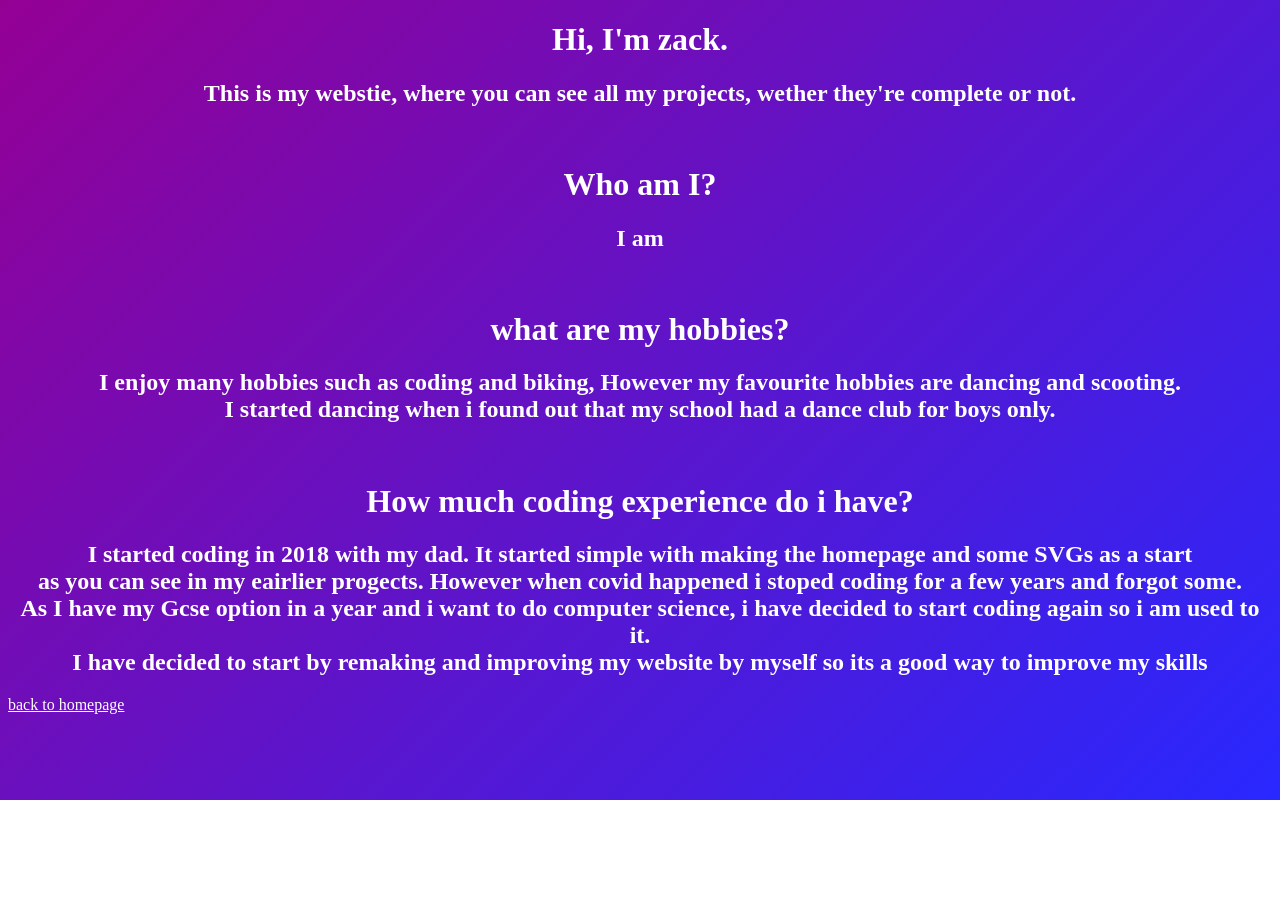
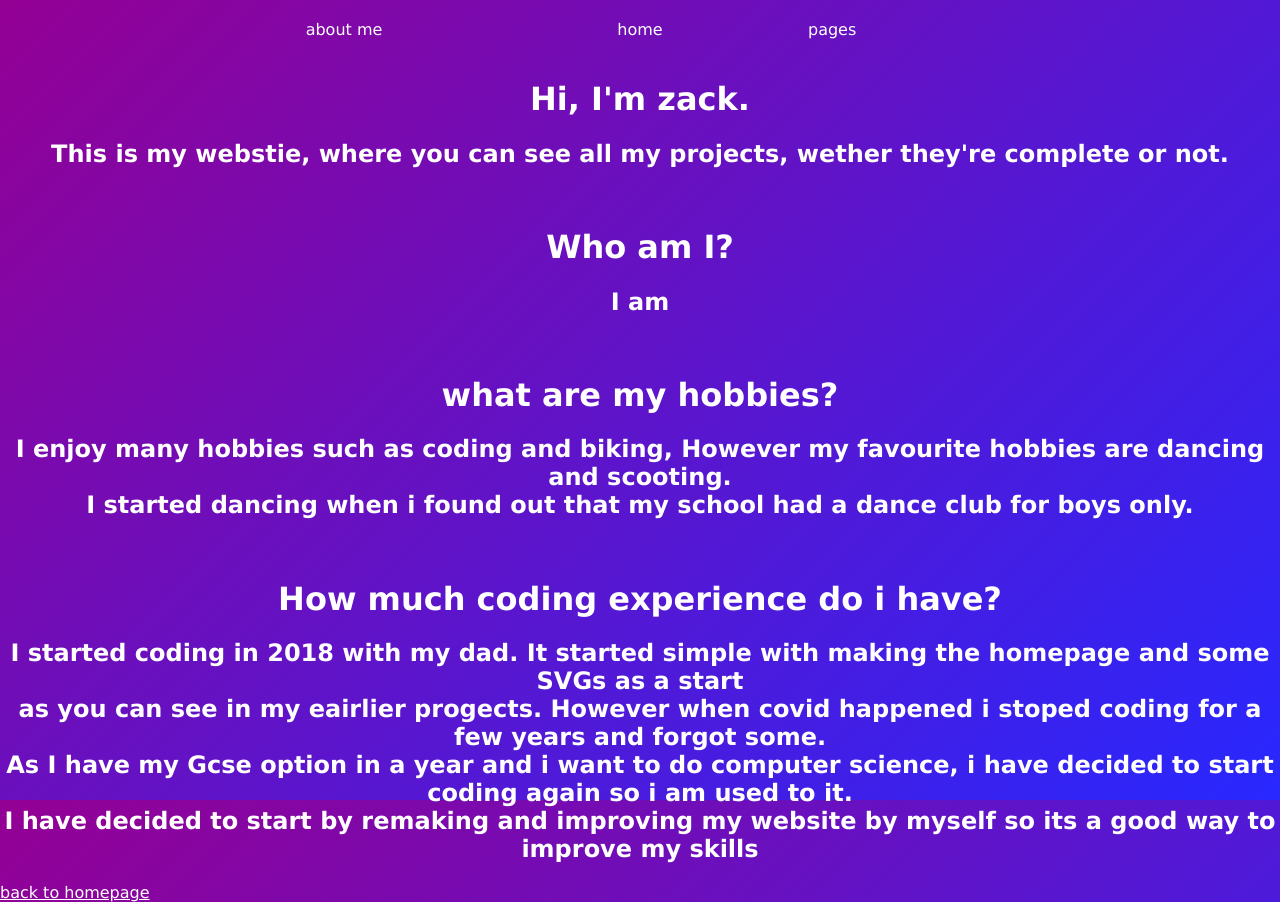
Before and after one commit to zackg2/zack.thegillams.co.uk, a plain HTML site: page main_pages/aboutme.html in a window 1280 px wide. Before the commit the page ends 800 px from the top, so only its background shows below. Drawn offline with Linux system fonts and the light colour scheme.

Commit message:
navigation bar

```diff
--- a/main_pages/aboutme.css
+++ b/main_pages/aboutme.css
@@ -1,8 +1,16 @@
 html {
   background-image: linear-gradient(135deg, rgb(148, 0, 148), rgb(40, 40, 255));
   height: 100%;
+  background-repeat: no-repeat;
+  background-attachment: fixed;
+  font-family: Verdana, Geneva, Tahoma, sans-serif;
+  margin: 0;
+  padding: 0;
 }
-
+body {
+  margin: 0;
+  padding: 0;
+}
 h1 {
   color: white;
   text-align: center;
@@ -17,3 +25,17 @@ h4 {
   color: white;
   text-align: center;
 }
+div {
+  color: white;
+}
+.center {
+  display: flex;
+  justify-content: center;
+  align-items: center;
+}
+
+.float-child {
+  width: 20%;
+  float: left;
+  padding: 20px;
+}
--- a/main_pages/aboutme.html
+++ b/main_pages/aboutme.html
@@ -7,6 +7,26 @@
     <link rel="stylesheet" href="aboutme.css" />
   </head>
   <body>
+    <div class="float-container center">
+      <div
+        class="float-child center"
+        onclick="window.location.href = 'aboutme.html'"
+      >
+        about me
+      </div>
+      <div
+        class="float-child center"
+        onclick="window.location.href = 'index.html'"
+      >
+        home
+      </div>
+      <div
+        class="float-child centere"
+        onclick="window.location.href = 'pages.html'"
+      >
+        pages
+      </div>
+    </div>
     <h1>Hi, I'm zack.</h1>
     <h2>
       This is my webstie, where you can see all my projects, wether they're
--- a/main_pages/index.css
+++ b/main_pages/index.css
@@ -2,6 +2,8 @@ html {
   background-image: linear-gradient(135deg, rgb(148, 0, 148), rgb(40, 40, 255));
   height: 100%;
   font-family: Verdana, Geneva, Tahoma, sans-serif;
+  background-repeat: no-repeat;
+  background-attachment: fixed;
 }
 
 h1 {
--- a/main_pages/pages.css
+++ b/main_pages/pages.css
@@ -2,6 +2,14 @@ html {
   background-image: linear-gradient(135deg, rgb(148, 0, 148), rgb(40, 40, 255));
   height: 100%;
   font-family: Verdana, Geneva, Tahoma, sans-serif;
+  background-repeat: no-repeat;
+  background-attachment: fixed;
+  margin: 0;
+  padding: 0;
+}
+body {
+  margin: 0;
+  padding: 0;
 }
 h1 {
   color: white;
@@ -15,3 +23,16 @@ h4 {
 ul {
   color: white;
 }
+.center {
+  display: flex;
+  justify-content: center;
+  align-items: center;
+}
+div {
+  color: white;
+}
+.float-child {
+  width: 20%;
+  float: left;
+  padding: 20px;
+}
```
Also changed, not shown: main_pages/pages.html (+20 -0 lines).
